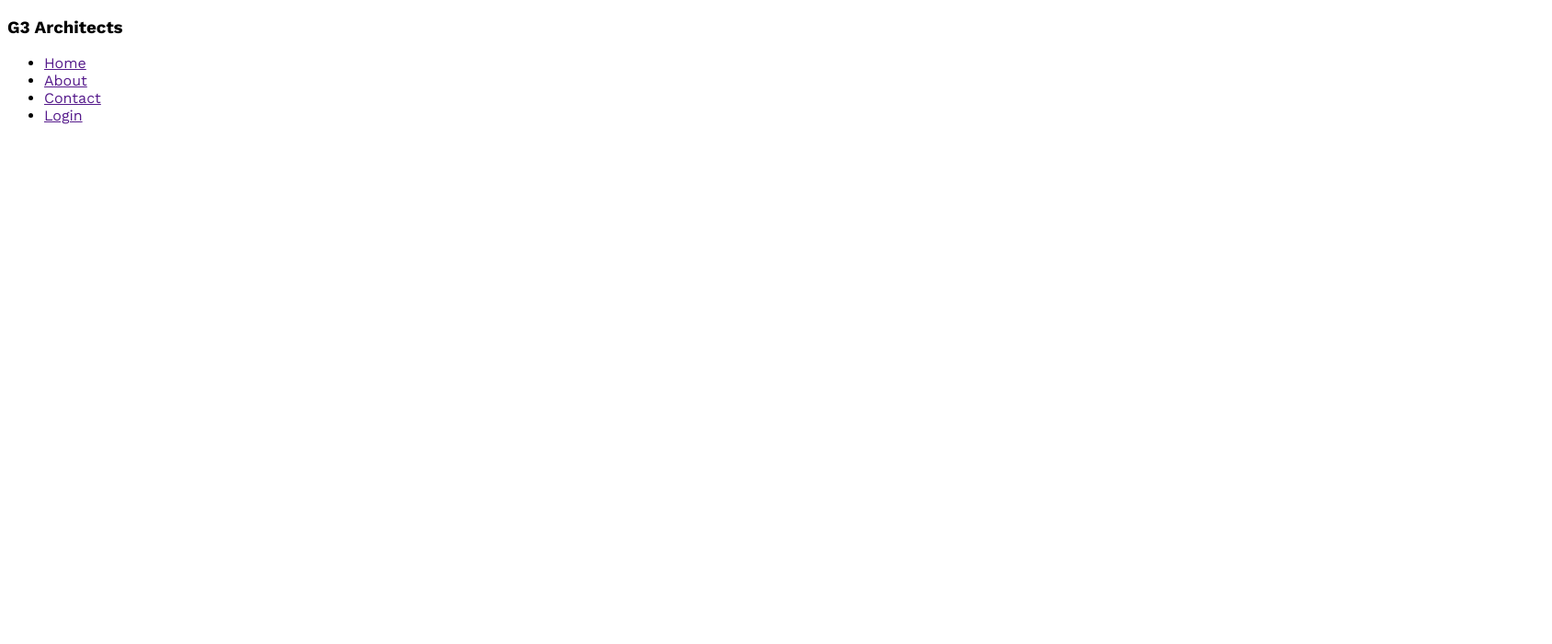
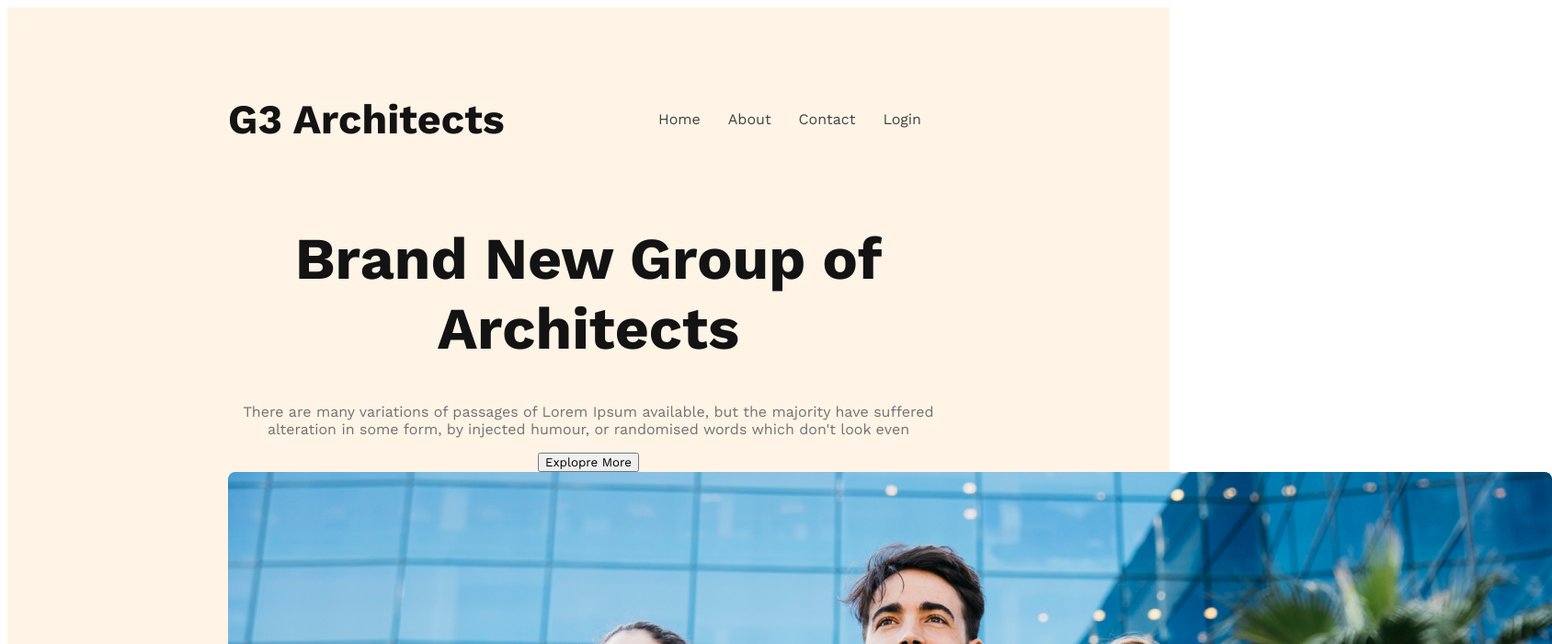
Before and after one commit to rakib286/g3-architects-werbsite, a plain HTML site: page index.html in a window 1280 px wide. Shown: the top 700 px of the page at 92% size, 1688 px wide, since content can reach past the window. Drawn offline with nearby package versions, Linux system fonts and the light colour scheme.

Commit message:
banmner content added

```diff
--- a/index.html
+++ b/index.html
@@ -9,7 +9,7 @@
 <body>
     <header>
         <nav>
-            <h3>G3 Architects</h3>
+            <h3 class="nav-title">G3 Architects</h3>
             <ul>
                 <li><a href="">Home</a></li>
                 <li><a href="">About</a></li>
@@ -17,6 +17,13 @@
                 <li><a href="">Login</a></li>
             </ul>
         </nav>
+        <div class="banner">
+           <div class="banner-content"> <h1 class="banner-title">Brand New Group of Architects</h1>
+            <p class="banner-description">There are many variations of passages of Lorem Ipsum available, but the majority have suffered alteration in some form, by injected humour, or randomised words which don't look even</p>
+                <button class="btn-print">Explopre More</button></div>
+            <img src="images/banner.png" alt="">
+        </div>
+
     </header>
     <main>
 
--- a/styles/architects.css
+++ b/styles/architects.css
@@ -4,3 +4,45 @@
 *{
 font-family: 'Work Sans', sans-serif;
 }
+/* header styles */
+header{
+    background: rgba(255, 144, 14, 0.10);
+    padding: 50px 240px;
+}
+nav{
+    display: flex;
+    justify-content: space-between;
+    align-items: center;
+}
+.nav-title{
+    font-size: 2.8rem;
+    font-weight: 700;
+    color: #131313;
+}
+nav > ul {
+    display: flex;
+}
+
+nav li{
+    list-style: none;
+    margin-right: 30px;
+    font-weight: 400;
+    font-size: 1rem;
+}
+nav li a{
+    text-decoration: none;
+    color: #424242;
+}
+/* banner styles */
+.banner-content{
+    max-width: 800px;
+    text-align: center;
+}
+.banner-title{
+    font-size: 4rem;
+    font-weight: 700;
+    color: #131313;
+}
+.banner-description{
+    color: #727272;
+}
```
